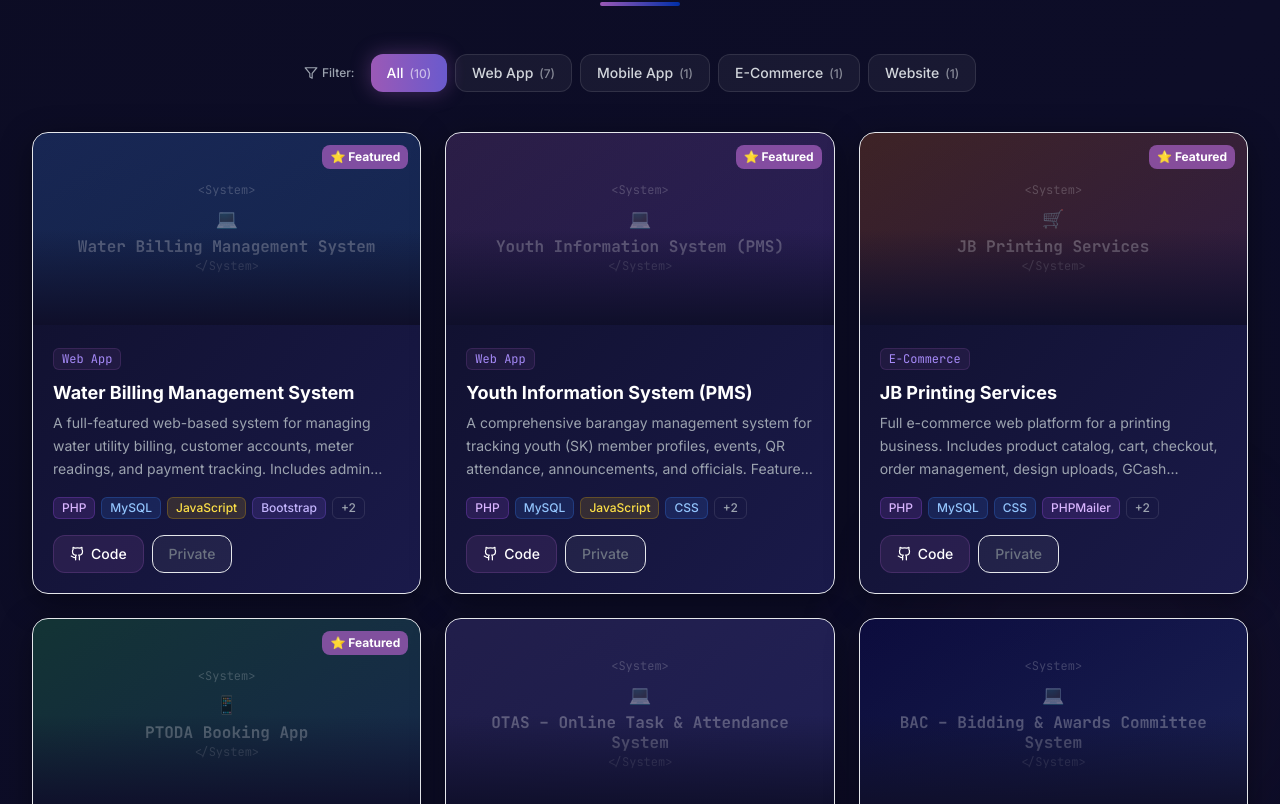
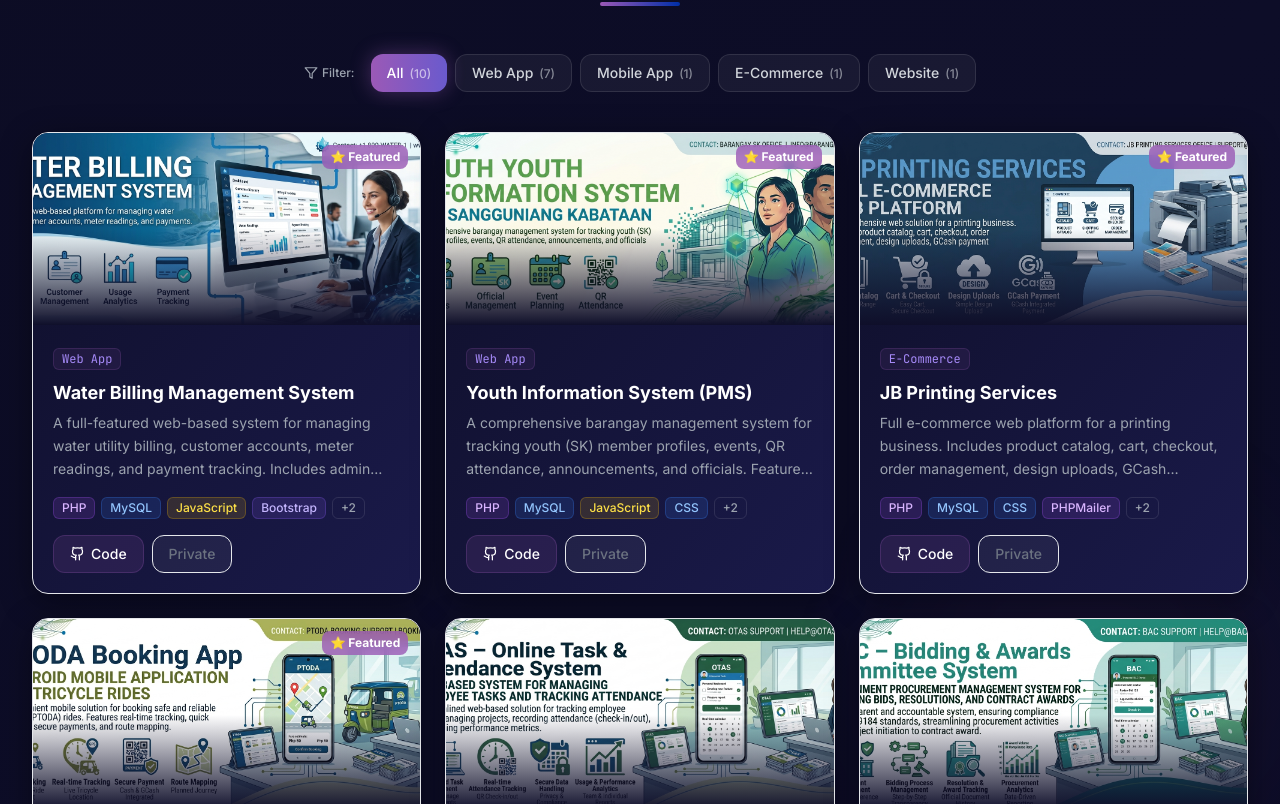
Before and after one commit to Glenn-IT/Glenn_Portfolio, a React (Vite) app in the folder portfolio-react/: page / in a window 1280 px wide. Shown: the part 3856-4660 px from the top of the page. Built offline with nearby package versions, Linux system fonts and the light colour scheme.

Commit message:
feat: add project screenshot covers to all project cards

```diff
--- a/portfolio-react/src/components/Projects.jsx
+++ b/portfolio-react/src/components/Projects.jsx
@@ -1,12 +1,14 @@
 import { ExternalLink, Github, Filter } from "lucide-react";
 import { useState, useEffect, useRef } from "react";
+
+const base = import.meta.env.BASE_URL;
 
 const projects = [
   {
     title: "Water Billing Management System",
     description:
       "A full-featured web-based system for managing water utility billing, customer accounts, meter readings, and payment tracking. Includes admin dashboard and reporting.",
-    image: null,
+    image: `${base}Water Billing Management System.png`,
     gradient: "from-blue-500/20 to-cyan-500/10",
     tags: ["PHP", "MySQL", "JavaScript", "Bootstrap", "jQuery", "AJAX"],
     github: "https://github.com/Glenn-IT/wbms",
@@ -18,7 +20,7 @@ const projects = [
     title: "Youth Information System (PMS)",
     description:
       "A comprehensive barangay management system for tracking youth (SK) member profiles, events, QR attendance, announcements, and officials. Features QR code integration.",
-    image: null,
+    image: `${base}Youth Information System.png`,
     gradient: "from-amethyst-500/20 to-purple-500/10",
     tags: ["PHP", "MySQL", "JavaScript", "CSS", "QR Code API", "Bootstrap"],
     github: "https://github.com/Glenn-IT/pms",
@@ -30,7 +32,7 @@ const projects = [
     title: "JB Printing Services",
     description:
       "Full e-commerce web platform for a printing business. Includes product catalog, cart, checkout, order management, design uploads, GCash payment, and email notifications via PHPMailer.",
-    image: null,
+    image: `${base}JB Printing Services.png`,
     gradient: "from-orange-500/20 to-red-500/10",
     tags: ["PHP", "MySQL", "CSS", "PHPMailer", "Bootstrap", "JavaScript"],
     github: "https://github.com/Glenn-IT/JB_Printing_Services",
@@ -42,7 +44,7 @@ const projects = [
     title: "PTODA Booking App",
     description:
       "Android mobile application for booking tricycle (PTODA) rides. Built with Kotlin, connected to a PHP REST API backend for real-time booking management.",
-    image: null,
+    image: `${base}PTODA Booking App.png`,
     gradient: "from-green-500/20 to-teal-500/10",
     tags: ["Kotlin", "Android", "PHP API", "MySQL", "REST API"],
     github: "https://github.com/Glenn-IT/PTODABookingApp",
@@ -54,7 +56,7 @@ const projects = [
     title: "OTAS – Online Task & Attendance System",
     description:
       "Web-based system for managing employee tasks and tracking attendance. Features role-based access control, task assignment, and status tracking.",
-    image: null,
+    image: `${base}Online Task & Attendance System.png`,
     gradient: "from-slate_blue-500/20 to-indigo-500/10",
     tags: ["JavaScript", "PHP", "MySQL", "Bootstrap", "AJAX"],
     github: "https://github.com/Glenn-IT/otas",
@@ -66,7 +68,7 @@ const projects = [
     title: "BAC – Bidding & Awards Committee System",
     description:
       "Government procurement management system for tracking bids, resolutions, and contract awards. Designed for compliance with RA 9184.",
-    image: null,
+    image: `${base}Bidding & Awards Committee System.png`,
     gradient: "from-federal_blue-500/20 to-blue-500/10",
     tags: ["PHP", "MySQL", "HTML", "CSS", "JavaScript"],
     github: "https://github.com/Glenn-IT/bac-system",
@@ -78,7 +80,7 @@ const projects = [
     title: "Shakira Salon Online",
     description:
       "Online booking and showcase website for a salon business. Features service listings, appointment booking, and gallery section.",
-    image: null,
+    image: `${base}Shakira Salon Online.png`,
     gradient: "from-pink-500/20 to-rose-500/10",
     tags: ["HTML", "CSS", "JavaScript", "Bootstrap"],
     github: "https://github.com/Glenn-IT/Shakira-Salon_Online",
@@ -90,7 +92,7 @@ const projects = [
     title: "Attendance Monitoring System",
     description:
       "Web-based attendance monitoring and timekeeping application for organizations. Tracks employee check-in/out and generates attendance reports.",
-    image: null,
+    image: `${base}Attendance Monitoring System.png`,
     gradient: "from-violet_blue-500/20 to-purple-500/10",
     tags: ["PHP", "MySQL", "HTML", "CSS", "JavaScript"],
     github: "https://github.com/Glenn-IT/Attendance_Monitoring",
@@ -102,7 +104,7 @@ const projects = [
     title: "Doctor Appointment System",
     description:
       "Patients can schedule appointments with doctors or dentists. Includes SMS/Email reminders and admin management panel.",
-    image: null,
+    image: `${base}Doctor Appointment System.png`,
     gradient: "from-cyan-500/20 to-blue-500/10",
     tags: ["PHP", "MySQL", "SMS API", "Email API", "Bootstrap"],
     github: "https://github.com/Glenn-IT",
```
